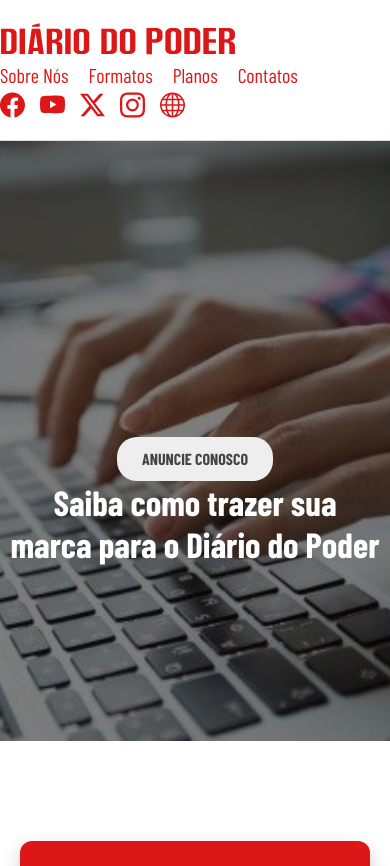
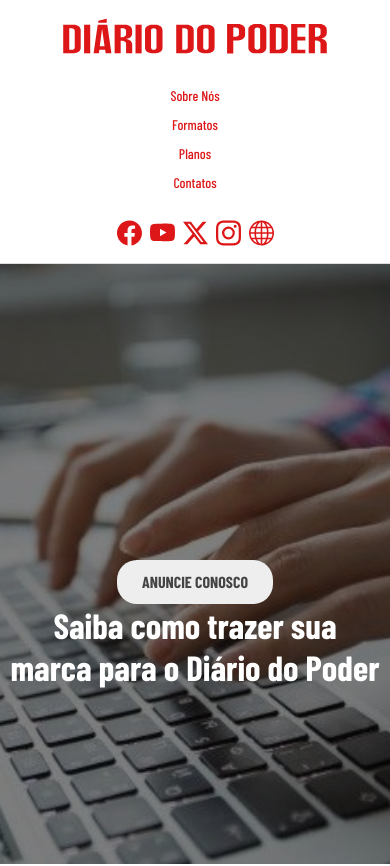
Before and after one commit to beatric3/Page_Anuncie, a plain HTML site: page index.html in a window 390 px wide. Shown: the top 866 px of the page. Drawn offline with nearby package versions, Linux system fonts and the light colour scheme; a web font is replaced by a local one.

Commit message:
ajustando css de header

```diff
--- a/style_anuncie.css
+++ b/style_anuncie.css
@@ -12,28 +12,9 @@ body {
 }
 
 .header {
-    background: #ffffff;
-    padding: 20px 0;
-    border-bottom: 1px solid #ddd;
-
-}
-
-.container {
-    width: 90%;
-    max-width: 1200px;
-    margin: 0 auto;
-    display: flex;
-    align-items: center;
-    justify-content: space-between;
-}
-
-.logo img {
-    height: 50px;
-}
-
-.header {
-  background: #fff;
-  padding: 20px 0;
+  background: #ffffff;
+  padding: 15px 0;
+  border-bottom: 1px solid #ddd;
 }
 
 .container {
@@ -43,15 +24,18 @@ body {
   flex-wrap: wrap;
 }
 
+/* Logo */
 .logo img {
-  height: 40px;
+  height: 45px;
+  max-width: 100%;
 }
 
+/* Menu */
 .menu ul {
   list-style: none;
   display: flex;
-  gap: 20px;
-  font-size: 20px;
+  gap: 25px;
+  font-size: 18px;
   padding: 0;
   margin: 0;
 }
@@ -59,19 +43,19 @@ body {
 .menu ul li a {
   text-decoration: none;
   color: #DD1717;
-  font-style: normal;
+  font-weight: 500;
 }
 
 .menu ul li a:hover {
   color: #ff0000;
 }
 
+/* Ícones sociais */
 .social-icons {
   display: flex;
   gap: 15px;
   align-items: center;
   color: #DD1717;
-
 }
 
 .social-icons a {
@@ -81,6 +65,54 @@ body {
 
 .social-icons a:hover {
   color: #ff0000;
+}
+
+/* ===== RESPONSIVIDADE ===== */
+
+/* Tablets */
+@media (max-width: 991px) {
+  .menu ul {
+    gap: 15px;
+    font-size: 16px;
+  }
+  .social-icons {
+    gap: 10px;
+  }
+}
+
+/* Celulares */
+@media (max-width: 768px) {
+  .container {
+    flex-direction: column;
+    gap: 15px;
+    align-items: center;
+  }
+
+  .logo {
+    margin-bottom: 10px;
+  }
+
+  .menu ul {
+    flex-direction: column;
+    align-items: center;
+    gap: 12px;
+  }
+
+  .social-icons {
+    margin-top: 10px;
+    justify-content: center;
+  }
+}
+
+/* Muito pequenos */
+@media (max-width: 480px) {
+  .menu ul {
+    font-size: 14px;
+    gap: 8px;
+  }
+  .social-icons {
+    gap: 8px;
+  }
 }
 
 
```
